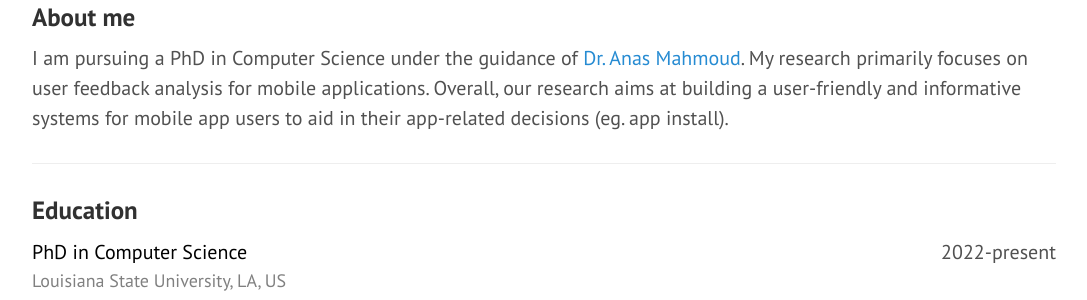
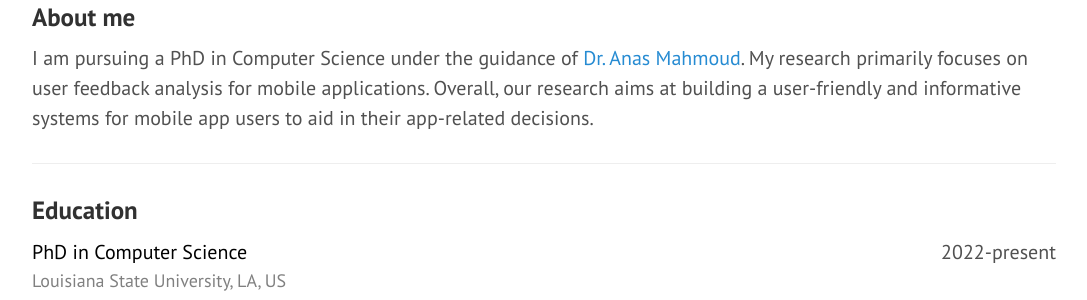
Before and after one commit to ShristiShrestha/ShristiShrestha.github.io, a Jekyll site: the page built from _posts/2023-08-15-.md, in a window 1280 px wide. Shown: the part 402-702 px from the top of the page, without its empty margins (96-1183 px from the left). Built offline with Jekyll 4.4.1, drawn with Linux system fonts in a browser that asks for light colours.

Commit message:
rm eg. in biio

```diff
--- a/_posts/2023-08-15-.md
+++ b/_posts/2023-08-15-.md
@@ -53,7 +53,7 @@ title:
 
 
 ### About me
-I am pursuing a PhD in Computer Science under the guidance of <a href="https://csc.lsu.edu/~mahmoud/" target="_blank">Dr. Anas Mahmoud</a>. My research primarily focuses on user feedback analysis for mobile applications. Overall, our research aims at building a user-friendly and informative systems for mobile app users to aid in their app-related decisions (eg. app install).
+I am pursuing a PhD in Computer Science under the guidance of <a href="https://csc.lsu.edu/~mahmoud/" target="_blank">Dr. Anas Mahmoud</a>. My research primarily focuses on user feedback analysis for mobile applications. Overall, our research aims at building a user-friendly and informative systems for mobile app users to aid in their app-related decisions.
 
 ---
 
```
Also changed, not shown: 1 other file.
